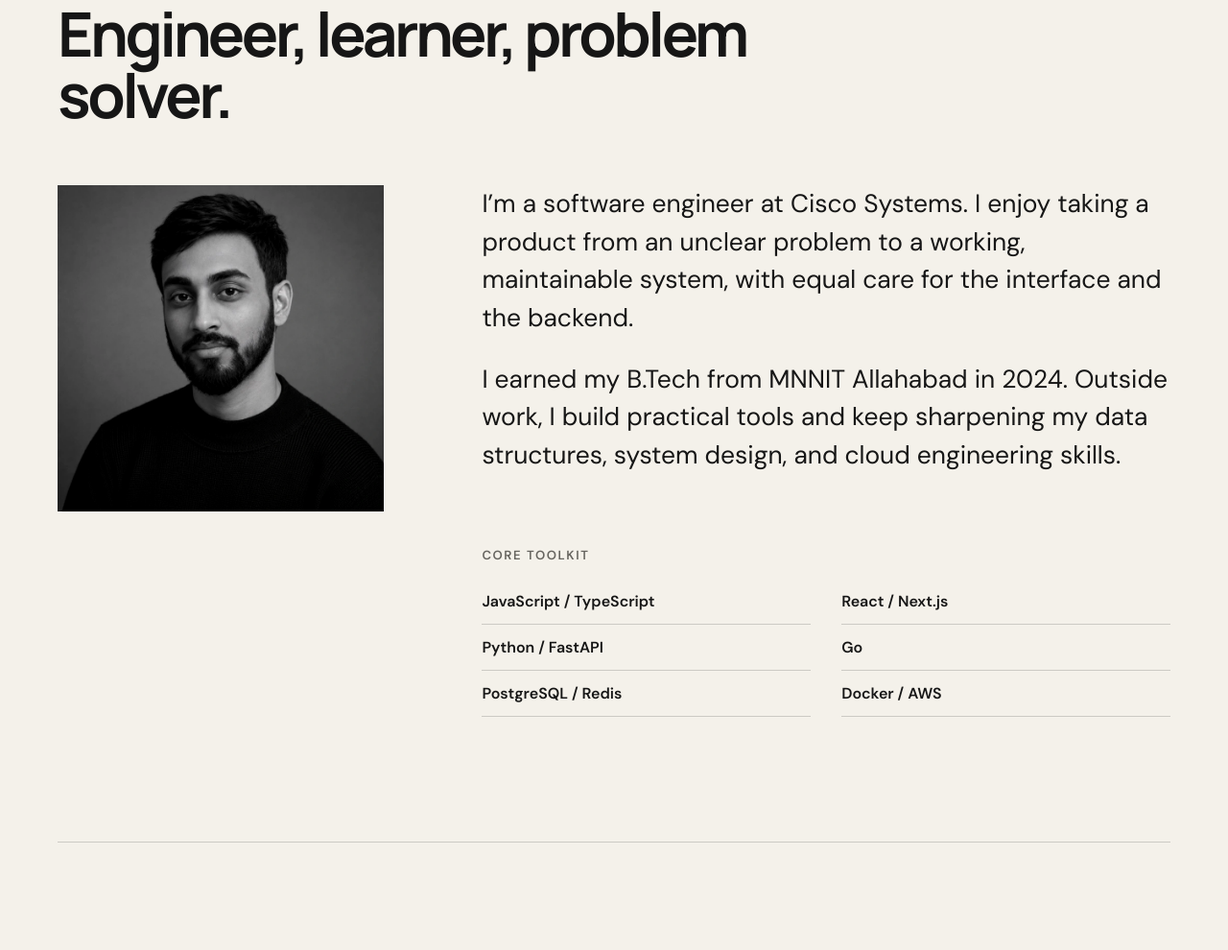
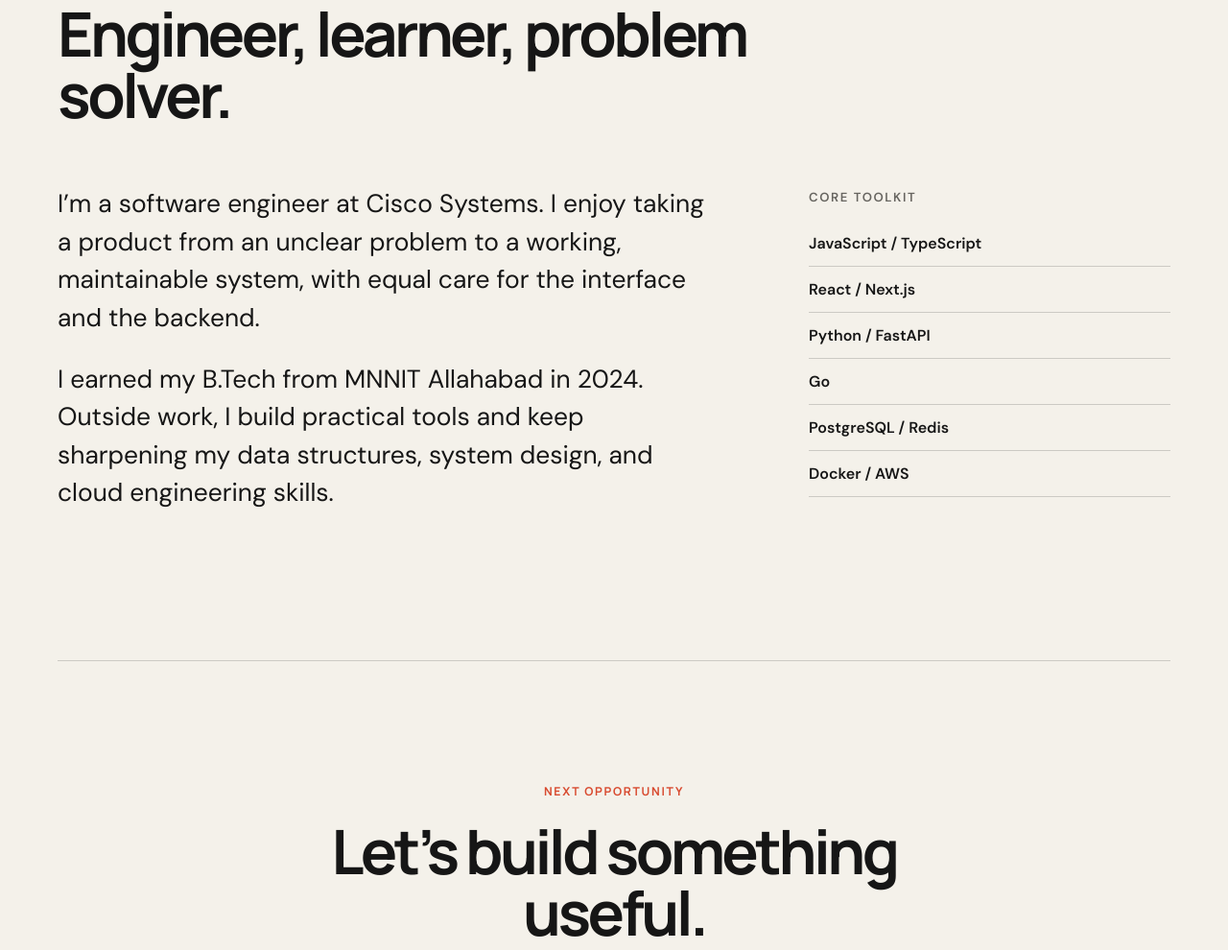
Before and after one commit to vaidyasen/my-portfolio, a React app in the folder client/: page / in a window 1280 px wide. Shown: the part 2489-3479 px from the top of the page at 96% size. Built offline with nearby package versions, Linux system fonts and the light colour scheme.

Commit message:
Remove portrait from portfolio

```diff
--- a/client/src/index.css
+++ b/client/src/index.css
@@ -165,25 +165,9 @@ h2 {
 
 .about-grid {
   display: grid;
-  grid-template-columns: minmax(260px, 340px) 1fr;
-  gap: clamp(48px, 8vw, 110px);
-  align-items: start;
+  grid-template-columns: 1.45fr 0.8fr;
+  gap: 100px;
 }
-
-.portrait {
-  margin: 0;
-  overflow: hidden;
-  background: var(--card);
-}
-
-.portrait img {
-  width: 100%;
-  height: auto;
-  display: block;
-  filter: contrast(1.03);
-}
-
-.about-details { display: grid; gap: 48px; }
 
 .about-copy p {
   margin: 0 0 24px;
@@ -198,12 +182,6 @@ h2 {
   font-weight: 600;
   text-transform: uppercase;
   letter-spacing: 0.12em;
-}
-
-.skills {
-  display: grid;
-  grid-template-columns: repeat(2, minmax(0, 1fr));
-  column-gap: 32px;
 }
 
 .skills li { padding: 13px 0; border-bottom: 1px solid var(--line); font-weight: 600; }
@@ -232,8 +210,6 @@ h2 {
   .project { grid-template-columns: 34px 1fr; gap: 10px; padding-block: 28px; }
   .project-arrow { display: none; }
   .about-grid { grid-template-columns: 1fr; gap: 48px; }
-  .portrait { width: min(100%, 340px); }
-  .skills { grid-template-columns: 1fr; }
   .footer { padding: 28px 0; align-items: flex-start; flex-direction: column; justify-content: center; }
 }
 
--- a/client/src/index.js
+++ b/client/src/index.js
@@ -132,16 +132,6 @@ function App() {
             <h2>Engineer, learner, problem solver.</h2>
           </div>
           <div className="about-grid">
-            <figure className="portrait">
-              <img
-                src={`${process.env.PUBLIC_URL}/profilepic.png`}
-                alt="Ritik Vaidyasen"
-                width="800"
-                height="800"
-                loading="lazy"
-              />
-            </figure>
-            <div className="about-details">
             <div className="about-copy">
               <p>
                 I’m a software engineer at Cisco Systems. I enjoy taking a
@@ -159,7 +149,6 @@ function App() {
               <ul className="skills">
                 {skills.map((skill) => <li key={skill}>{skill}</li>)}
               </ul>
-              </div>
             </div>
           </div>
         </section>
```
Also changed, not shown: client/public/profilepic.png (deleted). Lines whose indentation alone changed are shown as unchanged.
